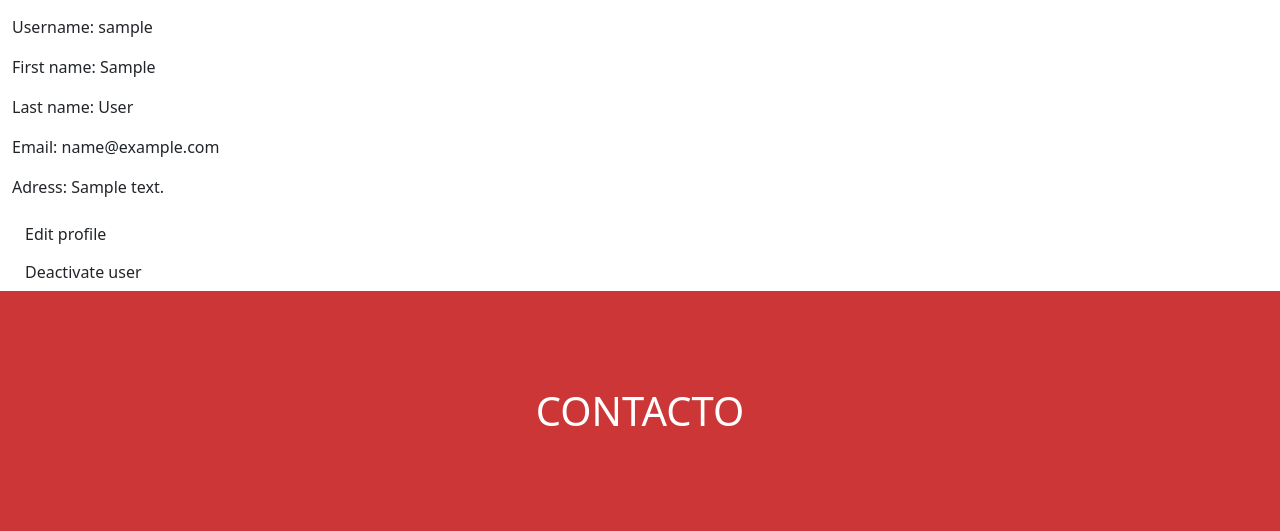
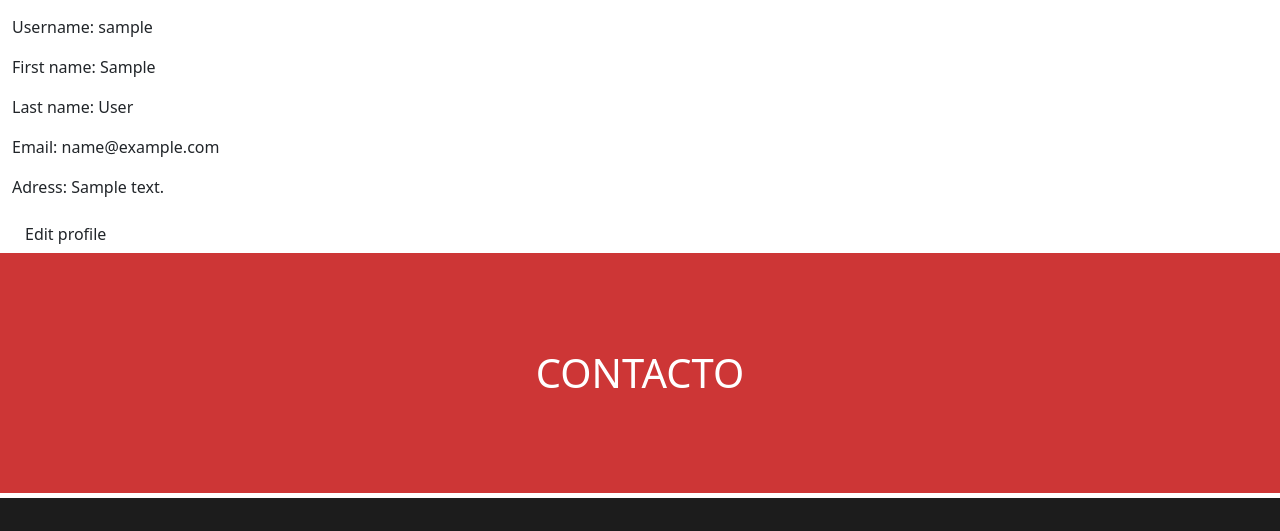
Before and after one commit to Ermys-Code/Just_Clothes, a Django app: template Just_Clothes_Project/tienda/templates/profile.html in a window 1280 px wide. Shown: the part 145-676 px from the top of the page. Run offline with Django 4.2, Linux system fonts and the light colour scheme; tables that the repository leaves empty hold one stand-in row (values such as "Sample post"); the template is opened without the code that fills it: values that come from a table or form of the project are taken from there, most other values are stand-ins (such as "Sample title", 1, 10 or a date in 2020); some libraries are stand-ins or nearby versions.

Commit message:
no te dessincronices pls

```diff
--- a/Just_Clothes_Project/tienda/templates/profile.html
+++ b/Just_Clothes_Project/tienda/templates/profile.html
@@ -24,9 +24,7 @@
 <div class="col-sm-12">
     <button type="button" onclick="editDiv.style.display='block'" class="btn contact-button">Edit profile</button>
 </div>
-<div class="col-sm-12">
-    <a class="btn contact-button" href="{% url "deactivate_user" %}">Deactivate user</a>
-</div>
+
 </div>
 
 <div id="editDiv" style="display: none;">
```
